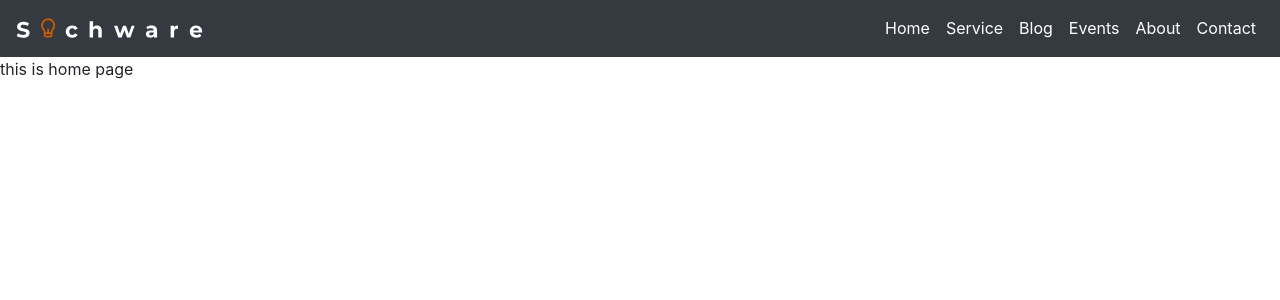
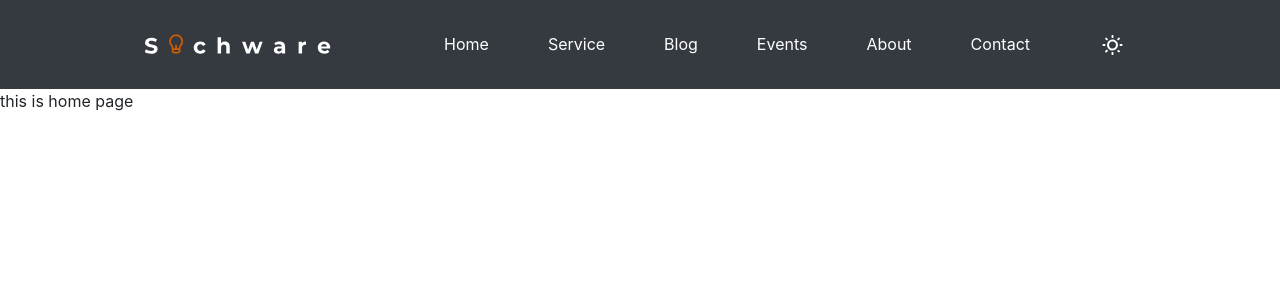
Before and after one commit to timeportal21/sochware-update, a React (Create React App) app: page / in a window 1280 px wide. Shown: the top 300 px of the page. Built offline with nearby package versions, Linux system fonts and the light colour scheme.

Commit message:
[navigation] modified css and added toggle light icon

```diff
--- a/src/components/NavigationBar/Navigation.scss
+++ b/src/components/NavigationBar/Navigation.scss
@@ -1,3 +1,17 @@
+.navbar-nav {
+    a {
+        // font-size: 22px !important;
+        font-weight: 600px !important;
+    }
+    button,
+    button:hover,
+    button:active,
+    button:focus {
+        background-color: transparent !important;
+        border-color: transparent !important;
+        box-shadow: none !important;
+    }
+}
 .nav-link {
     color: #fff !important;
     .nav-link:hover {
@@ -6,6 +20,25 @@
 }
 .nav-link.active {
     border-radius: 6px;
-    color: red !important;
+    color: #000 !important;
     background-color: #fff !important;
 }
+
+@media screen and (min-width: 992px) {
+    .navbar {
+        padding: 1.5rem 144px !important;
+    }
+
+    .nav-link {
+        margin-right: 59px;
+    }
+    .nav-link.active {
+        width: 100px !important;
+        text-align: center;
+    }
+
+    .navbar-nav .nav-link {
+        padding-right: 0 !important;
+        padding-left: 0 !important;
+    }
+}
--- a/src/components/NavigationBar/NavigationBar.js
+++ b/src/components/NavigationBar/NavigationBar.js
@@ -1,7 +1,8 @@
 import React from "react";
 import "./Navigation.scss";
 import logo from "../../images/logo.svg";
-import { Nav, Navbar } from "react-bootstrap";
+import sun from "../../images/Sun.svg";
+import { Button, Nav, Navbar } from "react-bootstrap";
 
 export default function NavigationBar() {
     return (
@@ -18,6 +19,9 @@ export default function NavigationBar() {
                     <Nav.Link href="#events">Events</Nav.Link>
                     <Nav.Link href="#about">About</Nav.Link>
                     <Nav.Link href="#contact">Contact</Nav.Link>
+                    <Button>
+                        <img src={sun} alt="toggle-light" />
+                    </Button>
                 </Nav>
             </Navbar.Collapse>
         </Navbar>
--- a/src/index.js
+++ b/src/index.js
@@ -7,11 +7,9 @@ import "bootstrap/dist/css/bootstrap.min.css";
 import { BrowserRouter } from "react-router-dom";
 
 ReactDOM.render(
-    <React.StrictMode>
-        <BrowserRouter>
-            <App />
-        </BrowserRouter>
-    </React.StrictMode>,
+    <BrowserRouter>
+        <App />
+    </BrowserRouter>,
     document.getElementById("root")
 );
 
```
Also changed, not shown: src/components/Home/Home.css (deleted), src/components/Home/Home.scss (added), src/images/Sun.svg (added).
